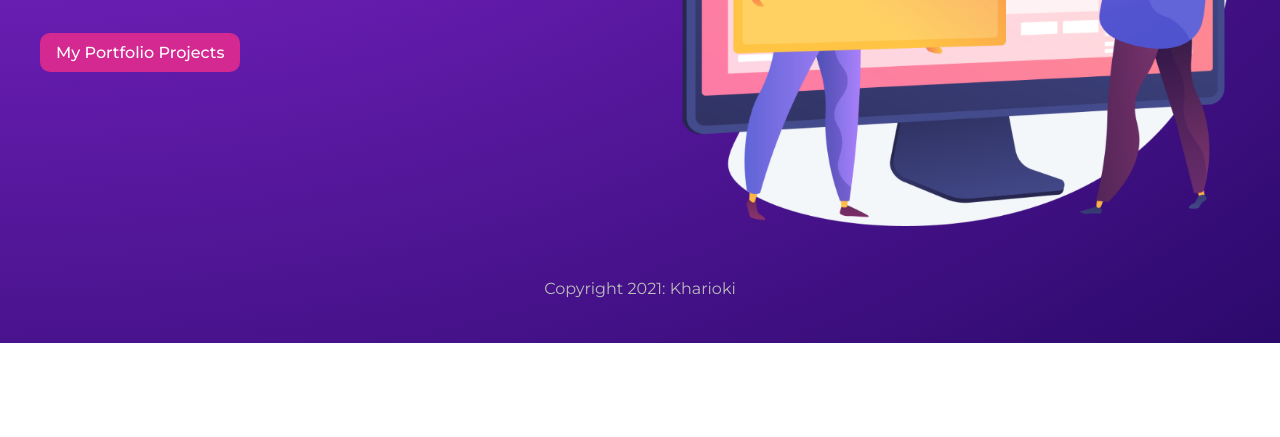
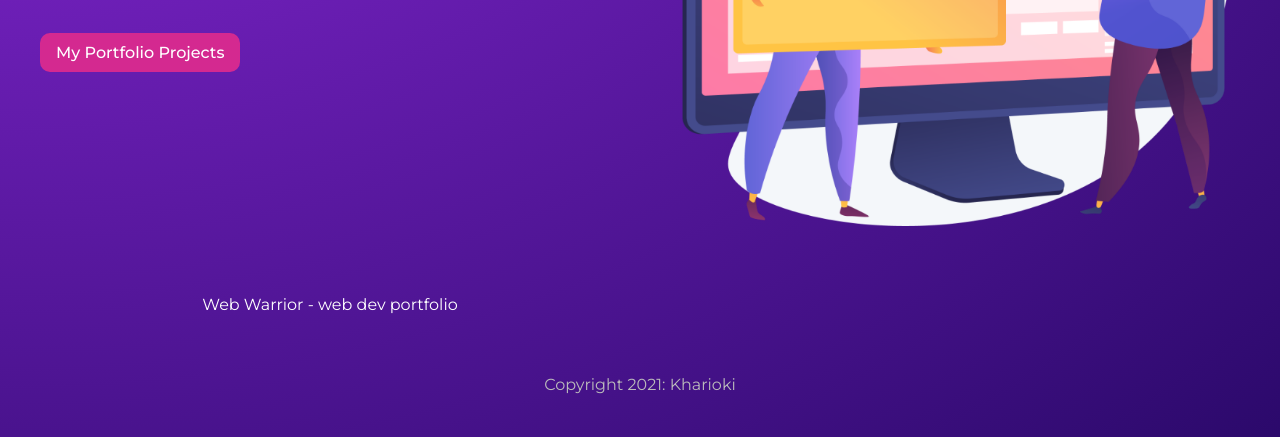
Before and after one commit to kharioki/Web-Warrior, a Gatsby site: page / in a window 1280 px wide. Shown: the part 457-894 px from the top of the page. Before the commit the page ends 800 px from the top, so only its background shows below. Built offline with nearby package versions, Linux system fonts and the light colour scheme; Gatsby itself is replaced by a stand-in of ours.

Commit message:
site metadata and page queries

```diff
--- a/gatsby-config.js
+++ b/gatsby-config.js
@@ -7,4 +7,9 @@
 module.exports = {
   /* Your site config here */
   plugins: [],
+  siteMetadata: {
+    title: 'Web Warrior',
+    description: 'web dev portfolio',
+    copyright: 'This website is copyright 2021: Kharioki'
+  }
 }
--- a/src/pages/index.js
+++ b/src/pages/index.js
@@ -1,9 +1,11 @@
 import React from "react"
-import { Link } from 'gatsby'
+import { graphql, Link } from 'gatsby'
 import Layout from "../components/Layout"
 import * as styles from '../styles/home.module.css'
 
-export default function Home() {
+export default function Home({ data }) {
+  console.log({data});
+  const { title, description } = data.site.siteMetadata;
   return (
     <Layout>
       <section className={styles.header}>
@@ -14,7 +16,19 @@ export default function Home() {
           <Link className={styles.btn} to="/projects">My Portfolio Projects</Link>
         </div>
         <img src="/banner.png" alt="site-banner" style={{ maxWidth: '100%' }} />
+        <p>{ title } - { description }</p>
       </section>
     </Layout>
   )
 }
+
+export const query = graphql`
+query SiteInfo {
+  site {
+    siteMetadata {
+      title
+      description
+    }
+  }
+}
+`;
```
